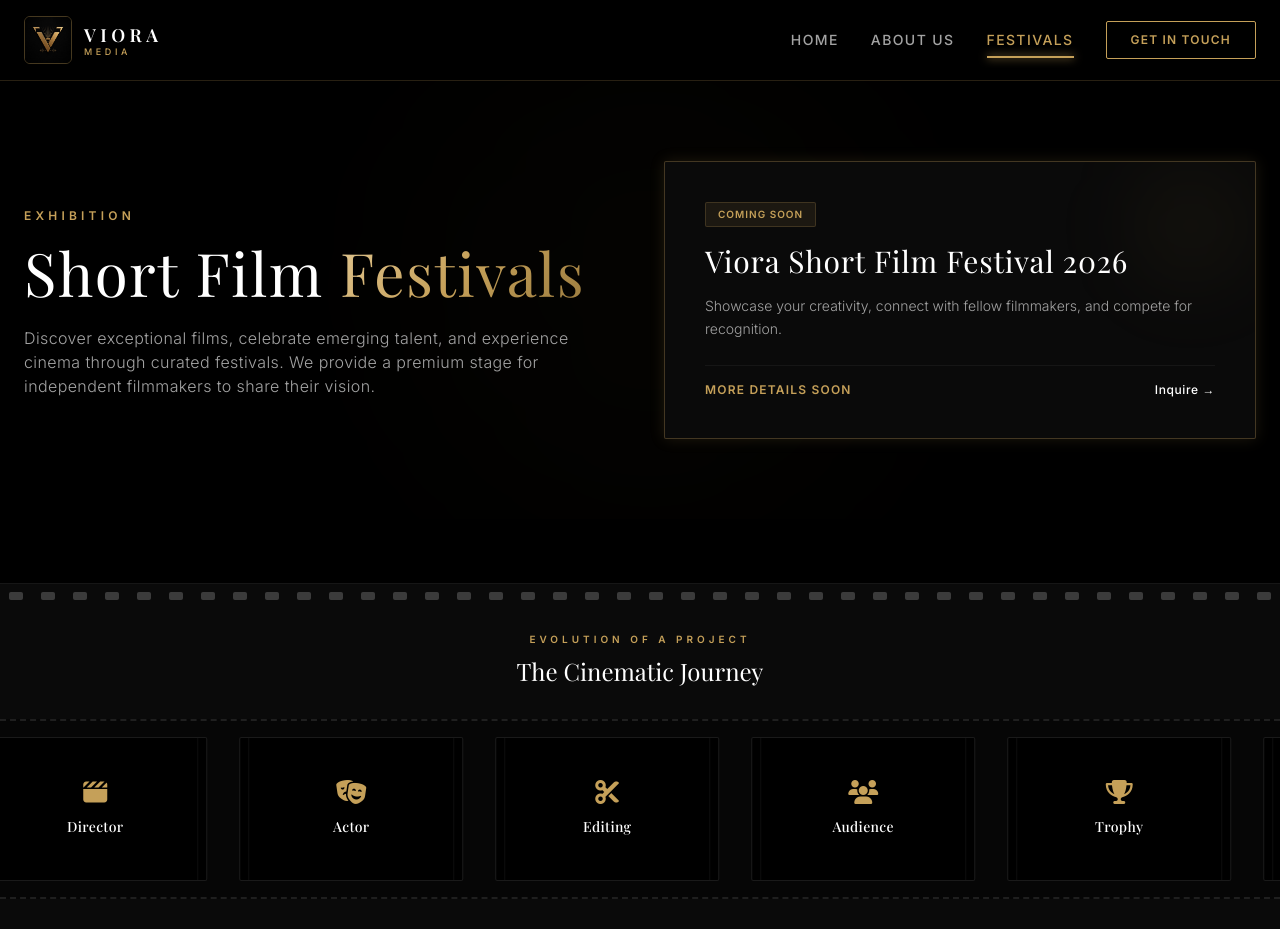
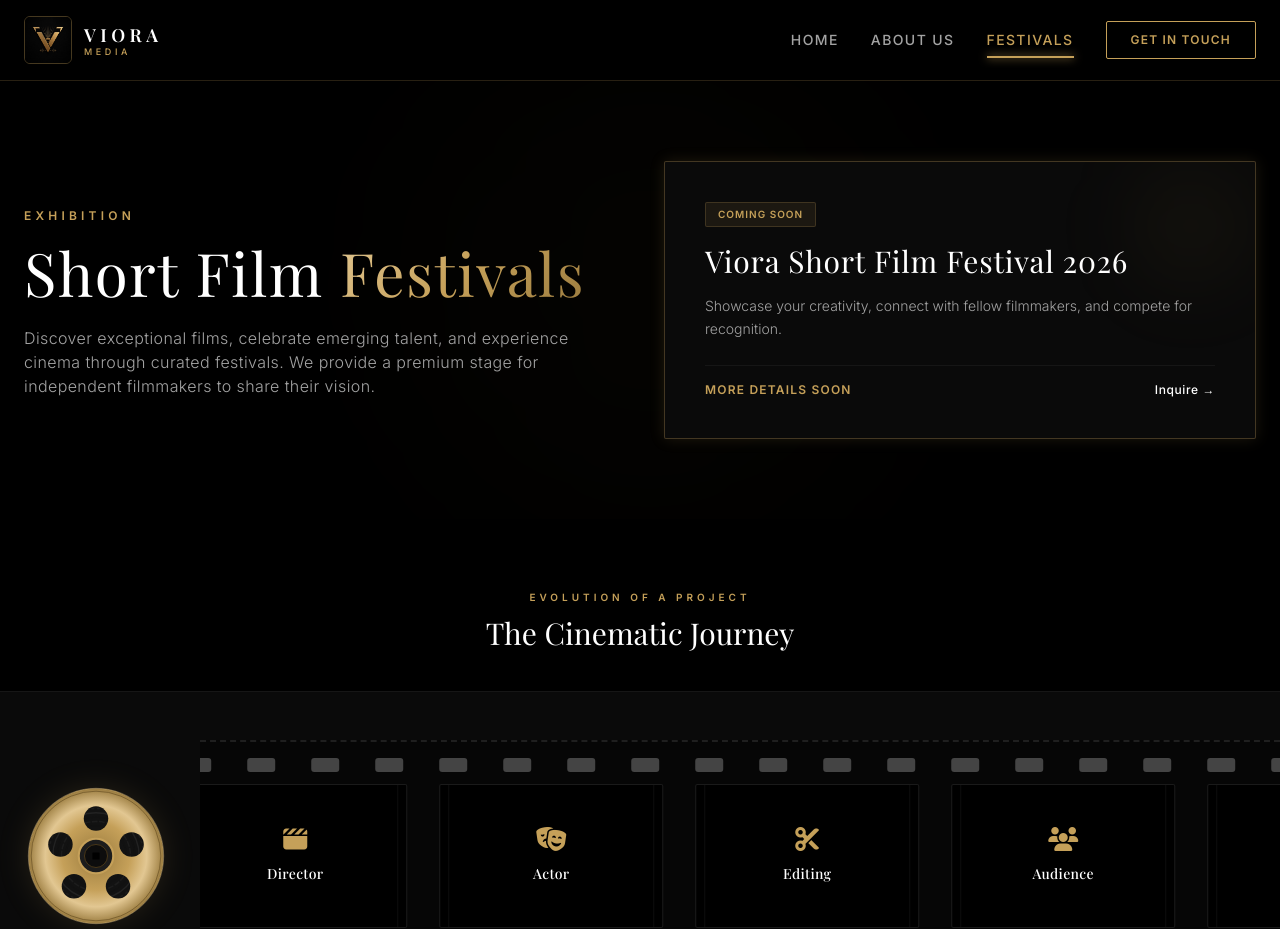
Before and after one commit to vioradigitalmedia/web, a React (Vite) app: page /festivals in a window 1280 px wide. Shown: the top 929 px of the page. Built offline with nearby package versions, Linux system fonts and the light colour scheme; a web font is replaced by a local one.

Commit message:
feat: add FilmReel component and update Cinematic Journey section layout in FestivalsScreen

```diff
--- a/src/screens/FestivalsScreen.tsx
+++ b/src/screens/FestivalsScreen.tsx
@@ -1,4 +1,57 @@
 import { Link } from 'react-router-dom';
+
+function FilmReel() {
+  return (
+    <div className="w-36 h-36 relative select-none">
+      <svg viewBox="0 0 100 100" className="w-full h-full animate-spin-reverse drop-shadow-[0_0_15px_rgba(197,160,89,0.15)]" style={{ animationDuration: '6s' }}>
+        <defs>
+          <radialGradient id="metal-gradient" cx="50%" cy="50%" r="50%">
+            <stop offset="0%" stopColor="#9A7B3E" />
+            <stop offset="50%" stopColor="#C5A059" />
+            <stop offset="75%" stopColor="#E2C792" />
+            <stop offset="100%" stopColor="#9A7B3E" />
+          </radialGradient>
+          <mask id="reel-mask">
+            {/* Everything white stays, black gets cut out */}
+            <circle cx="50" cy="50" r="47" fill="white" />
+            {/* Central spindle hole */}
+            <circle cx="50" cy="50" r="10" fill="black" />
+            {/* 5 radial holes */}
+            <circle cx="50" cy="24" r="8.5" fill="black" />
+            <circle cx="74.7" cy="42" r="8.5" fill="black" />
+            <circle cx="65.3" cy="71" r="8.5" fill="black" />
+            <circle cx="34.7" cy="71" r="8.5" fill="black" />
+            <circle cx="25.3" cy="42" r="8.5" fill="black" />
+          </mask>
+        </defs>
+
+        {/* 1. Coiled Film Tape Background (visible through holes) */}
+        <circle cx="50" cy="50" r="45" fill="#121212" />
+        <circle cx="50" cy="50" r="42" fill="none" stroke="#222" strokeWidth="1" />
+        <circle cx="50" cy="50" r="39" fill="none" stroke="#1c1c1c" strokeWidth="1" strokeDasharray="3, 1" />
+        <circle cx="50" cy="50" r="36" fill="none" stroke="#2c2c2c" strokeWidth="1" />
+        <circle cx="50" cy="50" r="33" fill="none" stroke="#1c1c1c" strokeWidth="1" strokeDasharray="2, 2" />
+        <circle cx="50" cy="50" r="30" fill="none" stroke="#222" strokeWidth="1" />
+        <circle cx="50" cy="50" r="27" fill="none" stroke="#111" strokeWidth="1" />
+        <circle cx="50" cy="50" r="24" fill="none" stroke="#1c1c1c" strokeWidth="1" strokeDasharray="4, 1" />
+        <circle cx="50" cy="50" r="21" fill="none" stroke="#111" strokeWidth="1" />
+
+        {/* 2. Metal Reel Plate with cutouts */}
+        <circle cx="50" cy="50" r="47" fill="url(#metal-gradient)" mask="url(#reel-mask)" />
+
+        {/* Rim Highlights */}
+        <circle cx="50" cy="50" r="47" fill="none" stroke="#E2C792" strokeWidth="0.5" opacity="0.6" />
+        <circle cx="50" cy="50" r="45" fill="none" stroke="#5c451b" strokeWidth="0.5" opacity="0.8" />
+
+        {/* 3. Center Spindle Core (non-rotating/rotating on top) */}
+        <circle cx="50" cy="50" r="12" fill="#1c1c1c" stroke="#C5A059" strokeWidth="1.5" />
+        <circle cx="50" cy="50" r="8" fill="#0d0d0d" stroke="#5c451b" strokeWidth="0.5" />
+        {/* Center square/pin lock hole */}
+        <rect x="47.5" y="47.5" width="5" height="5" rx="0.5" fill="#000" />
+      </svg>
+    </div>
+  );
+}
 
 export default function FestivalsScreen() {
   const categories = [
@@ -102,35 +155,55 @@
         </div>
       </section>
 
-      {/* Film Reel Animation Section */}
-      <section className="w-full overflow-hidden py-12 bg-primary-light border-y border-white/5 relative mb-24">
-        {/* Film Strip Header (Sprocket Holes) */}
-        <div className="absolute top-2 left-0 w-full flex justify-around opacity-20 select-none pointer-events-none">
-          {Array.from({ length: 40 }).map((_, i) => (
-            <div key={i} className="w-3.5 h-2 bg-white rounded-sm"></div>
-          ))}
+      {/* Film Reel Header */}
+      <div className="max-w-7xl mx-auto px-6 text-center mb-10">
+        <span className="text-[10px] tracking-[0.4em] text-secondary font-semibold uppercase">Evolution of a Project</span>
+        <h2 className="font-serif text-2xl md:text-3xl text-white mt-2">The Cinematic Journey</h2>
       </div>
 
-        <div className="max-w-7xl mx-auto px-6 relative z-10">
-          <div className="flex flex-col items-center mb-8">
-            <span className="text-[10px] tracking-[0.4em] text-secondary font-semibold uppercase">Evolution of a Project</span>
-            <h2 className="font-serif text-2xl text-white mt-2">The Cinematic Journey</h2>
-          </div>
+      {/* Film Reel Animation Section */}
+      <section className="w-full py-12 bg-primary-light border-y border-white/5 relative mb-24">
+
+        {/* Film Strip Section Container (Reel + Track) */}
+        <div className="w-full pl-6 min-[1328px]:pl-[calc((100vw-1280px)/2+24px)] pr-0 flex items-center gap-8 relative">
+
+          {/* Circular Reel on the Left */}
+          <div className="hidden sm:block flex-shrink-0 z-20">
+            <FilmReel />
           </div>
 
-        {/* Film Track */}
-        <div className="w-full relative flex overflow-hidden py-4 border-y-2 border-dashed border-white/10 bg-black/40">
+          {/* Film Track in the Middle */}
+          <div className="flex-grow overflow-hidden relative flex py-4 border-y-2 border-dashed border-white/10 bg-black/40 z-10">
             <div className="flex animate-roll-reel">
 
               {/* First Set of Frames */}
               <div className="flex gap-8 px-4 flex-shrink-0">
                 {reelFrames.map((frame, idx) => (
-                <div key={`reel-1-${idx}`} className="w-56 h-36 bg-black border border-white/10 rounded-sm p-4 flex flex-col items-center justify-center text-center flex-shrink-0 relative group hover:border-secondary/50 transition-colors duration-300">
+                  <div key={`reel-1-${idx}`} className="flex flex-col items-center gap-3 w-56 relative">
+                    {/* Sprocket Top */}
+                    <div className="w-full h-3.5 relative opacity-25">
+                      <div className="absolute left-0 w-7 h-3.5 bg-white rounded-[3px]"></div>
+                      <div className="absolute left-16 w-7 h-3.5 bg-white rounded-[3px]"></div>
+                      <div className="absolute left-32 w-7 h-3.5 bg-white rounded-[3px]"></div>
+                      <div className="absolute left-48 w-7 h-3.5 bg-white rounded-[3px]"></div>
+                    </div>
+
+                    {/* Film Frame Card */}
+                    <div className="w-56 h-36 bg-black border border-white/10 rounded-sm p-4 flex flex-col items-center justify-center text-center relative group hover:border-secondary/50 transition-colors duration-300">
                       {/* Frame border lines resembling slide frame */}
                       <div className="absolute top-0 bottom-0 left-2 right-2 border-x border-white/5"></div>
                       <div className="relative z-10">
                         <div className="mb-2 text-2xl text-secondary">{frame.icon}</div>
                         <span className="block font-serif text-sm text-white font-medium tracking-wide mb-1">{frame.title}</span>
+                      </div>
+                    </div>
+
+                    {/* Sprocket Bottom */}
+                    <div className="w-full h-3.5 relative opacity-25">
+                      <div className="absolute left-0 w-7 h-3.5 bg-white rounded-[3px]"></div>
+                      <div className="absolute left-16 w-7 h-3.5 bg-white rounded-[3px]"></div>
+                      <div className="absolute left-32 w-7 h-3.5 bg-white rounded-[3px]"></div>
+                      <div className="absolute left-48 w-7 h-3.5 bg-white rounded-[3px]"></div>
                     </div>
                   </div>
                 ))}
@@ -139,12 +212,31 @@
               {/* Second Set of Frames (for seamless infinite loop) */}
               <div className="flex gap-8 px-4 flex-shrink-0">
                 {reelFrames.map((frame, idx) => (
-                <div key={`reel-2-${idx}`} className="w-56 h-36 bg-black border border-white/10 rounded-sm p-4 flex flex-col items-center justify-center text-center flex-shrink-0 relative group hover:border-secondary/50 transition-colors duration-300">
+                  <div key={`reel-2-${idx}`} className="flex flex-col items-center gap-3 w-56 relative">
+                    {/* Sprocket Top */}
+                    <div className="w-full h-3.5 relative opacity-25">
+                      <div className="absolute left-0 w-7 h-3.5 bg-white rounded-[3px]"></div>
+                      <div className="absolute left-16 w-7 h-3.5 bg-white rounded-[3px]"></div>
+                      <div className="absolute left-32 w-7 h-3.5 bg-white rounded-[3px]"></div>
+                      <div className="absolute left-48 w-7 h-3.5 bg-white rounded-[3px]"></div>
+                    </div>
+
+                    {/* Film Frame Card */}
+                    <div className="w-56 h-36 bg-black border border-white/10 rounded-sm p-4 flex flex-col items-center justify-center text-center relative group hover:border-secondary/50 transition-colors duration-300">
                       {/* Frame border lines resembling slide frame */}
                       <div className="absolute top-0 bottom-0 left-2 right-2 border-x border-white/5"></div>
                       <div className="relative z-10">
                         <div className="mb-2 text-2xl text-secondary">{frame.icon}</div>
                         <span className="block font-serif text-sm text-white font-medium tracking-wide mb-1">{frame.title}</span>
+                      </div>
+                    </div>
+
+                    {/* Sprocket Bottom */}
+                    <div className="w-full h-3.5 relative opacity-25">
+                      <div className="absolute left-0 w-7 h-3.5 bg-white rounded-[3px]"></div>
+                      <div className="absolute left-16 w-7 h-3.5 bg-white rounded-[3px]"></div>
+                      <div className="absolute left-32 w-7 h-3.5 bg-white rounded-[3px]"></div>
+                      <div className="absolute left-48 w-7 h-3.5 bg-white rounded-[3px]"></div>
                     </div>
                   </div>
                 ))}
@@ -153,11 +245,6 @@
             </div>
           </div>
 
-        {/* Film Strip Footer (Sprocket Holes) */}
-        <div className="absolute bottom-2 left-0 w-full flex justify-around opacity-20 select-none pointer-events-none">
-          {Array.from({ length: 40 }).map((_, i) => (
-            <div key={i} className="w-3.5 h-2 bg-white rounded-sm"></div>
-          ))}
         </div>
       </section>
 
```
Lines whose indentation alone changed are shown as unchanged.
